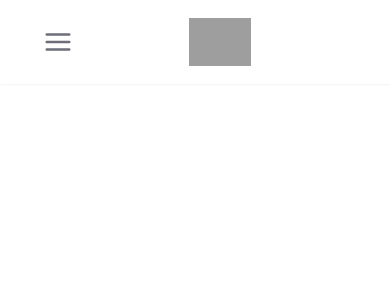
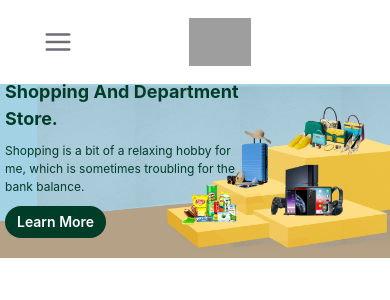
Before and after one commit to heyabrar/Shop-Cart-Web, a React (Create React App) app: page / in a window 390 px wide. Shown: the top 300 px of the page. Built offline with nearby package versions, Linux system fonts and the light colour scheme; grey boxes are pictures that could not be loaded.

Commit message:
Banner added

```diff
--- a/src/App.css
+++ b/src/App.css
@@ -0,0 +1,20 @@
+.BannerContent {
+    position: relative;
+    bottom: 550px;
+    left: 120px;
+}
+
+@media(max-width:480px){
+    .BannerContent {
+        bottom: 180px;
+        left: 5px;
+    }
+
+}
+
+@media (min-width : 768px) and (max-width : 1024px){
+    .BannerContent{
+        bottom: 280px;
+        left: 20px;
+    }
+}
--- a/src/App.js
+++ b/src/App.js
@@ -1,13 +1,10 @@
-import Banner from './ShopCart Banner.png'
 import './App.css';
-import { Image } from '@chakra-ui/react';
 import HomePage from './Pages/HomePage';
 
 function App() {
   return (
     <div className="App">
       <HomePage/>
-      {/* <Image src={Banner} alt='Banner'/> */}
     </div>
   );
 }
--- /dev/null
+++ b/src/Components/Banner.jsx
@@ -0,0 +1,16 @@
+import { Box, Button, Image, Text } from "@chakra-ui/react";
+import BannerImage from '../ShopCart Banner.png'
+export default function Banner() {
+    return (
+        <>
+            <Box mt='-80px'>
+                <Image src={BannerImage} alt='Banner' width='100%' />
+                <Box className="BannerContent" color='#003d29'width={{base : '60%',md :'50%',lg : '40%'}} >
+                    <Text fontSize={{base: '18px', md: '35px', lg: '60px'}} fontWeight='700'>Shopping And Department Store.</Text>
+                    <Text mt={{base :'10px', lg :'30px'}}fontWeight='400' fontSize={{base :'12px',md :'18px',lg :'22px'}}>Shopping is a bit of a relaxing hobby for me, which is sometimes troubling for the bank balance.</Text>
+                    <Button colorScheme='#003d29' bg='#003d29' borderRadius='20px' size={{base : 'sm',md: 'md' ,lg: 'lg'}} mt={{base : '10px', md: '25px' ,lg: '30px'}}>Learn More</Button>
+                </Box>
+            </Box>
+        </>
+    )
+}
--- a/src/Components/Navbar.jsx
+++ b/src/Components/Navbar.jsx
@@ -4,7 +4,6 @@
 import { AiOutlineUser } from 'react-icons/ai'
 import { TbShoppingCartPlus } from 'react-icons/tb'
 import { MdOutlineKeyboardArrowDown } from 'react-icons/md'
-
 
 export default function Navbar() {
     const { isOpen, onOpen, onClose } = useDisclosure();
@@ -88,7 +87,7 @@
                             <InputGroup>
                                 <InputRightElement
                                     pointerEvents='cursor'
-                                    children={<SearchIcon color='black'  cursor='pointer'/>}
+                                    children={<SearchIcon color='black' cursor='pointer' />}
                                 />
                                 <Input type='text' placeholder='Search' borderRadius='15px' width='300px' border='1px solid gray' />
                             </InputGroup>
@@ -110,19 +109,30 @@
                 </Flex>
                 {isOpen ? (
                     <Box pb={4} display={{ lg: 'none' }} >
-                        <Stack as={'nav'} spacing={4}>
-                            <InputGroup>
-                                <InputLeftElement
-                                    pointerEvents='none'
-                                    children={<SearchIcon color='gray.300' />}
-                                />
-                                <Input type='text' placeholder='Search' focusBorderColor='#ea4c89' />
-                            </InputGroup>
-                            <Text>Inspiration</Text>
-                            <Text>Find Work</Text>
-                            <Text>Learn Design</Text>
-                            <Text>Go Pro</Text>
-                            <Text>Hire Designers</Text>
+                        <Stack as={'nav'} spacing={5}>
+                            <Menu isLazy>
+                                <MenuButton>
+                                    <Flex aligitems='center' gap='2px' fontWeight='600'><Text>Categories</Text> <Text><MdOutlineKeyboardArrowDown /></Text></Flex>
+                                </MenuButton>
+                                <MenuList color='black' padding='10px'>
+                                    <Text>Popular Categories</Text>
+                                    <hr />
+                                    <SimpleGrid columns={[1, 1, 2, 2]} gap='30px'>
+                                        {PopularCategories.length > 0 && PopularCategories.map((elem) => {
+                                            return <Flex bg='#f5f6f6' padding='5px' gap='15px' mt='10px'>
+                                                <Image src={elem.image} />
+                                                <Box cursor='pointer'>
+                                                    <Text>{elem.title}</Text>
+                                                    <Text fontSize='12px' fontWeight='400' color='gray'>{elem.stock}</Text>
+                                                </Box>
+                                            </Flex>
+                                        })}
+                                    </SimpleGrid>
+                                </MenuList>
+                            </Menu>
+                            <Text cursor='pointer'>Deals</Text>
+                            <Text cursor='pointer'>What's New</Text>
+                            <Text cursor='pointer'>Delivery</Text>
                         </Stack>
                     </Box>
                 ) : null}
--- a/src/Pages/HomePage.jsx
+++ b/src/Pages/HomePage.jsx
@@ -1,9 +1,11 @@
+import Banner from "../Components/Banner";
 import Navbar from "../Components/Navbar";
 
 export default function HomePage (){
     return (
         <>
         <Navbar/>
+        <Banner/>
         </>
     )
 }
```
